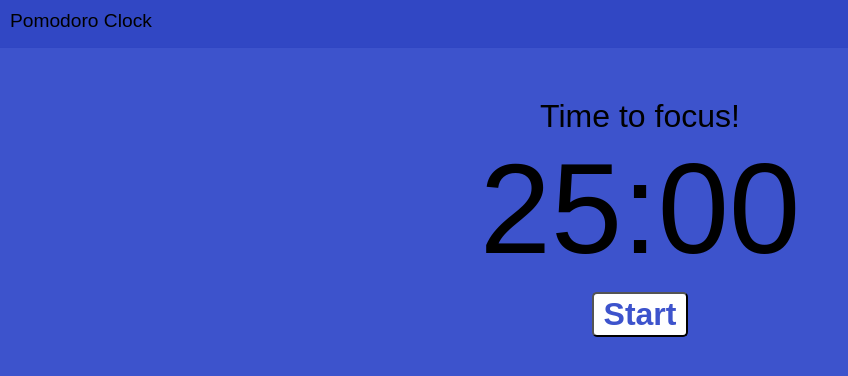
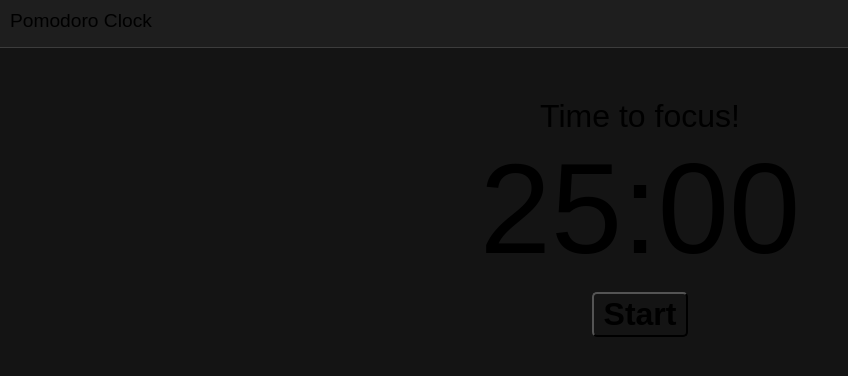
Before and after one commit to callum-laing/pomodoro-clock, a Vue app: page / in a window 1280 px wide. Shown: the top 376 px of the page, without its empty margins (0-848 px from the left). Built offline with nearby package versions, Linux system fonts and the light colour scheme; a web font is replaced by a local one.

Commit message:
changed color scheme to dark mode

```diff
--- a/src/assets/main.css
+++ b/src/assets/main.css
@@ -24,7 +24,7 @@ html {
 /* min body height */
 body {
   min-height: 100svh;
-  background-color: rgb(61, 83, 204);
+  background-color: rgba(20, 20, 20);
 }
 
 /* responsive images/videos */
--- a/src/components/Header.vue
+++ b/src/components/Header.vue
@@ -11,8 +11,8 @@
 <style lang="scss" scoped>
 nav {
 	height: 3em;
-	border-bottom: 1px solid rgba(49, 71, 196, 0.5);
-	background-color: rgb(49, 71, 196);
+	border-bottom: 1px solid rgba(60, 60, 60);
+	background-color: rgba(40, 40, 40, 0.5);
 	margin-bottom: 50px;
 
 	h1 {
--- a/src/components/PomodoroTimer.vue
+++ b/src/components/PomodoroTimer.vue
@@ -83,8 +83,7 @@ function resetTimer() {
 		padding: 2px 10px;
 		margin: 10px;
 		transition: 0.3s ease;
-		background-color: white;
-		color: rgb(61, 83, 204);
+		background-color: rgba(20, 20, 20);
 		font-weight: bold;
 	}
 	button:hover {
```
